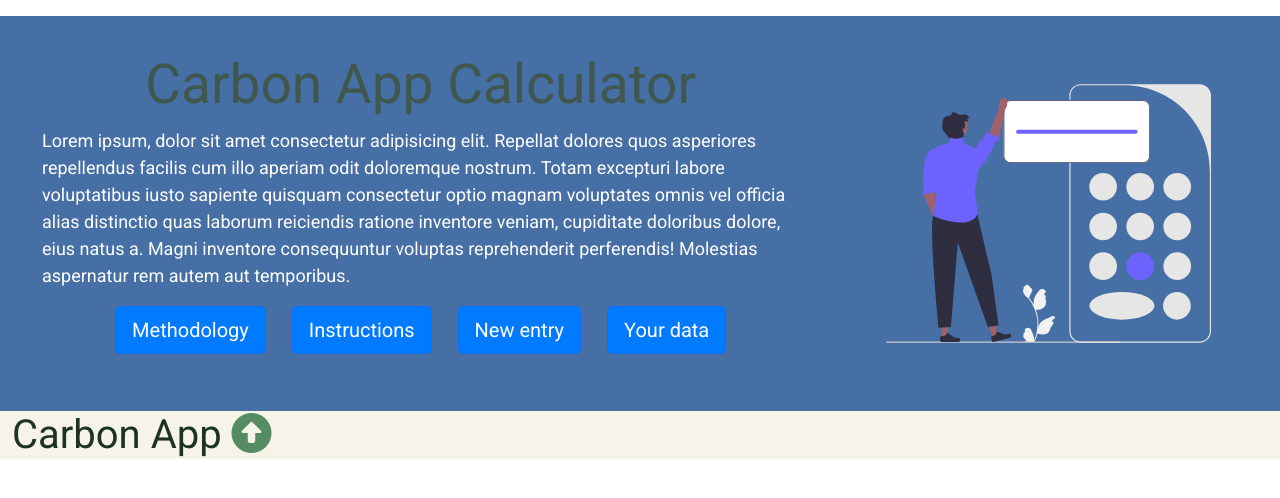
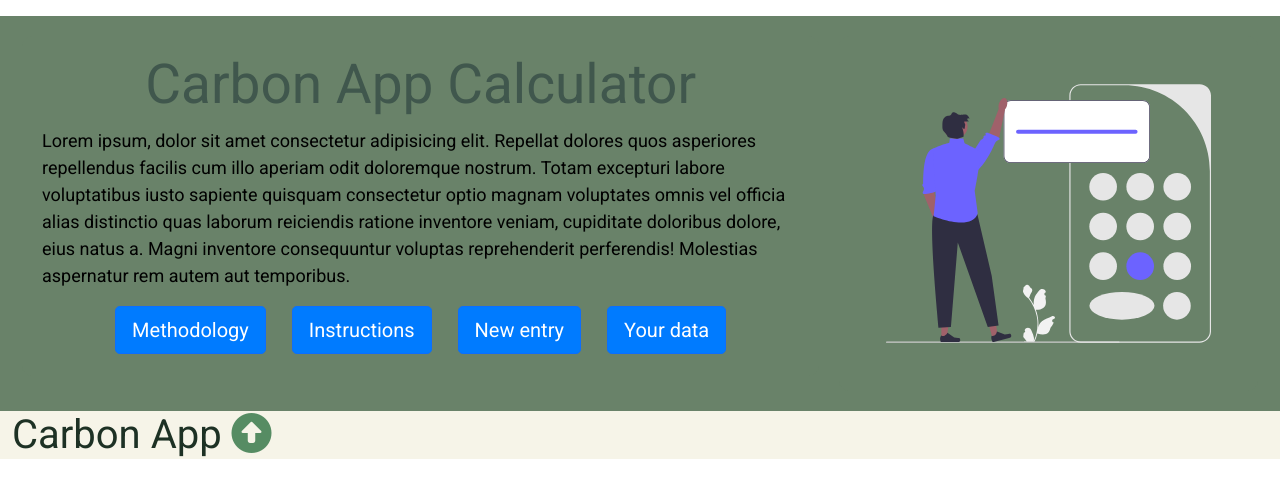
Before and after one commit to LineBirkelid/carbon_app_2023, a Flask app: page /carbon_app in a window 1280 px wide. Shown: the part 176-674 px from the top of the page. Run offline with Flask 2, Linux system fonts and the light colour scheme; some libraries are stand-ins or nearby versions.

Commit message:
Update carbon_app.css

```diff
--- a/capp/static/carbon_app.css
+++ b/capp/static/carbon_app.css
@@ -1,9 +1,8 @@
 /* Colors
-Carbon App, section 1 (header, background): #2a4359
-Carbon App, section 1 (header, boxes): #6da6a6
-Carbon App, section 2 (header, background): #466fa6
-Carbon App, section 2 (header, boxes): #8badd9
-*/
+Home, section 1 (header, background): #698269
+Home, section 1 (header, boxes): #B99B6B
+Home, section 2 (developers, background): #F1DBBF
+Home, section 2 (developers, boxes): #AA5656
 
 /* Utilities  */
 p {
@@ -18,17 +17,17 @@ h4 {
   }
   /* Section header */
   .section_header_carbon_app {
-  background-color:#466fa6;
+    background-color:#698269;
   }
   .header_carbon_app {
     display: flex;
     align-items: start;
-  background: #466fa6;
+    background: #698269;
   }
   .header_carbon_app .box {
     flex: 1;
-  background: #466fa6;
-  color: #fff;
+    background: #698269;
+    color: #000;
     border-radius: 10px;
     margin: 20px 10px;
     padding: 15px 20px;
@@ -49,13 +48,13 @@ h4 {
     flex-wrap:wrap;
   }
   .container_buttons_links_header_carbon_app a:hover {
-  color: #466fa6;
+    color: #698269;
   }
   .container_buttons_links_header_carbon_app btn {
     width: 100px;
     height: 100px;
-  background: #466fa6;
-  color: #fff;
+    background: #F1DBBF;
+    color: #000;
     display: flex;
     justify-content:center;
     align-items:center;
```
Lines whose indentation alone changed are shown as unchanged.
